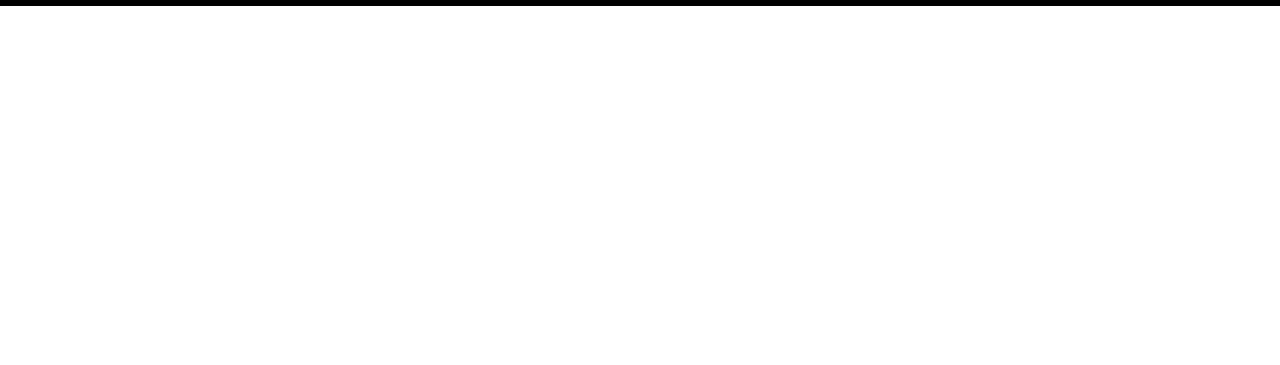
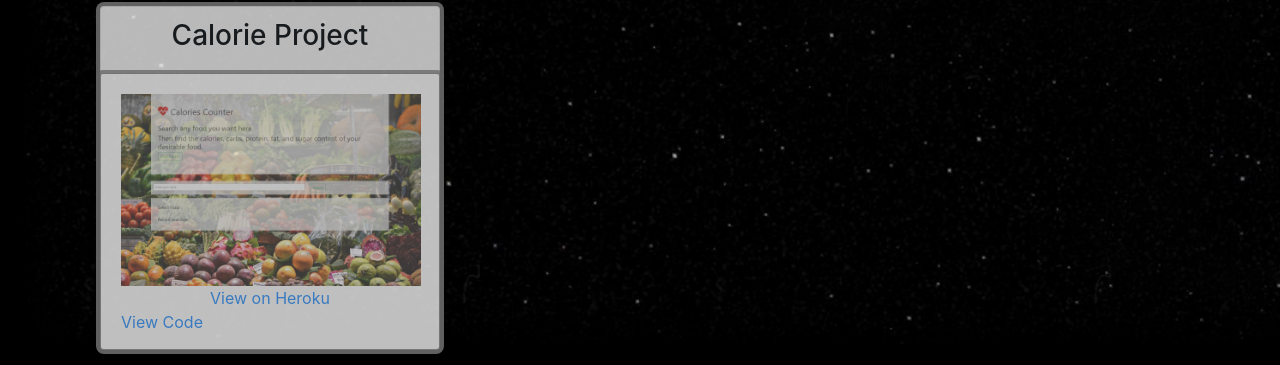
Before and after one commit to Jacob-2k0/Jacob-2k0.github.io, a plain HTML site: page portfolio.html in a window 1280 px wide. Shown: the part 967-1332 px from the top of the page. Before the commit the page ends 973 px from the top, so only its background shows below. Drawn offline with nearby package versions, Linux system fonts and the light colour scheme.

Commit message:
Project #2 Added

```diff
--- a/portfolio.html
+++ b/portfolio.html
@@ -157,6 +157,22 @@
                     </div>
                 </div>
             </div>
+            <div class="row">
+                <div class="col-md-4">
+                    <div class="card card-default text-center">
+                        <div class="card-header">
+                            <strong>
+                                <h3>Calorie Project</h2>
+                            </strong>
+                        </div>
+                        <div class="card-body">
+                            <img id="train" src="assets/images/calorie.jpg">
+                            <a href="https://paprika-project2.herokuapp.com/">View on Heroku</a><br>
+                            <a class="media" href="https://github.com/Jacob-2k0/paprika">View Code</a>
+                        </div>
+                    </div>
+                </div>
+            </div>
         </div>
 </body>
 
```
Also changed, not shown: assets/images/calorie.jpg (added).
